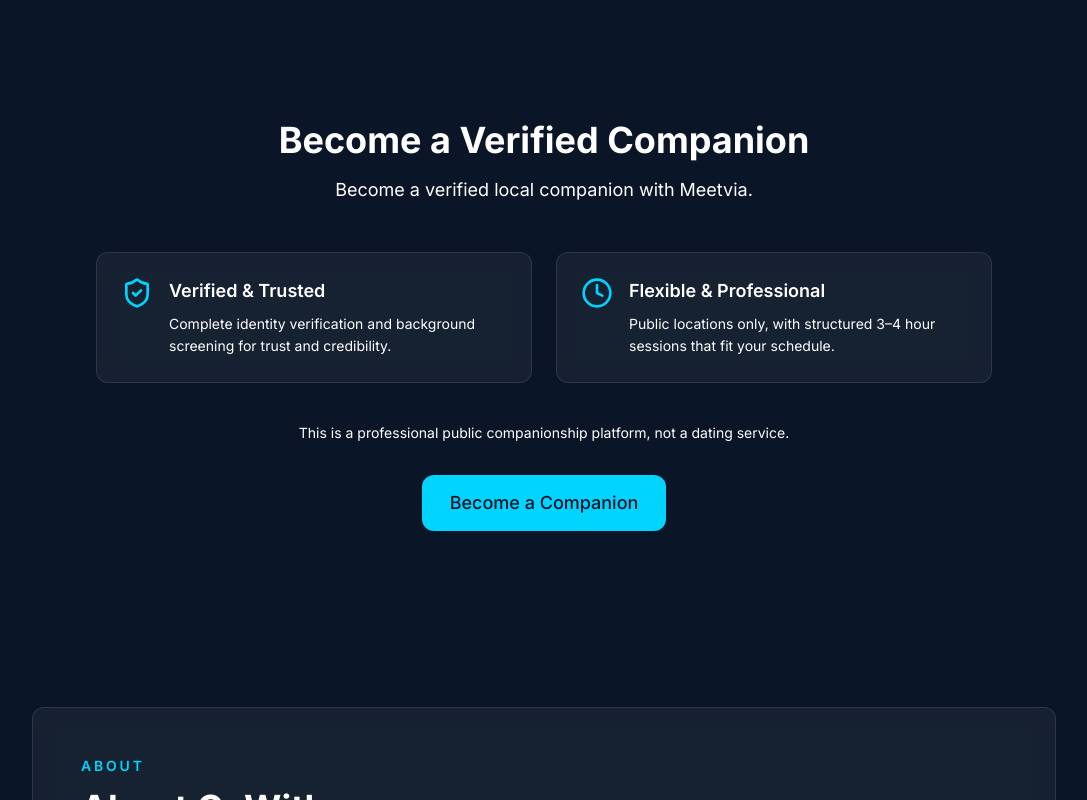
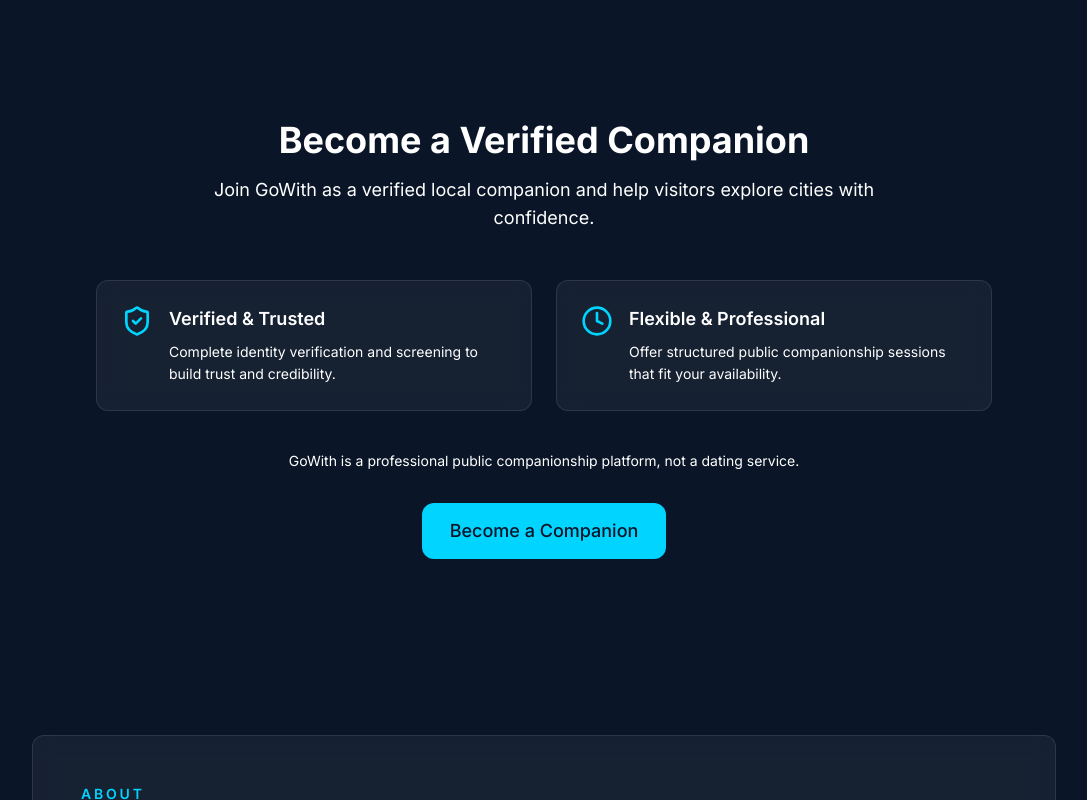
Before and after one commit to Shakir120795/meetvia, a Next.js app in the folder frontend/: page / in a window 1280 px wide. Shown: the part 1460-2260 px from the top of the page, without its empty margins (96-1183 px from the left). Built offline with nearby package versions, Linux system fonts and the light colour scheme; no server answers.

Commit message:
feat: update Become Companion branding to GoWith

```diff
--- a/frontend/src/components/home/BecomeCompanion.tsx
+++ b/frontend/src/components/home/BecomeCompanion.tsx
@@ -11,88 +11,35 @@
   const isInView = useInView(sectionRef, { once: true, margin: '-100px' });
 
   return (
-    <section ref={sectionRef} className="py-24 px-4 sm:px-6 lg:px-8">
+    <section ref={sectionRef} className="py-24 px-4 sm:px-6 lg:px-8" id="become-companion">
       <div className="max-w-4xl mx-auto">
-        <motion.div
-          initial={{ opacity: 0, y: 30 }}
-          animate={isInView ? { opacity: 1, y: 0 } : { opacity: 0, y: 30 }}
-          transition={{ duration: 0.6 }}
-          className="text-center mb-12"
-        >
-          <h2 className="text-3xl sm:text-4xl font-bold text-primary mb-4">
-            Become a Verified Companion
-          </h2>
-          <p className="text-primary/70 text-lg max-w-2xl mx-auto">
-            Become a verified local companion with Meetvia.
-          </p>
+        <motion.div initial={{ opacity: 0, y: 30 }} animate={isInView ? { opacity: 1, y: 0 } : { opacity: 0, y: 30 }} transition={{ duration: 0.6 }} className="text-center mb-12">
+          <h2 className="text-3xl sm:text-4xl font-bold text-primary mb-4">Become a Verified Companion</h2>
+          <p className="text-primary/70 text-lg max-w-2xl mx-auto">Join GoWith as a verified local companion and help visitors explore cities with confidence.</p>
         </motion.div>
 
-        {/* Benefits */}
         <div className="grid grid-cols-1 sm:grid-cols-2 gap-6 mb-10">
-          <motion.div
-            initial={{ opacity: 0, y: 30 }}
-            animate={isInView ? { opacity: 1, y: 0 } : { opacity: 0, y: 30 }}
-            transition={{ duration: 0.5, delay: 0.15 }}
-          >
+          <motion.div initial={{ opacity: 0, y: 30 }} animate={isInView ? { opacity: 1, y: 0 } : { opacity: 0, y: 30 }} transition={{ duration: 0.5, delay: 0.15 }}>
             <GlassCard className="p-6 h-full">
               <div className="flex items-start gap-4">
                 <ShieldCheck className="w-8 h-8 text-accent shrink-0" aria-hidden="true" />
-                <div>
-                  <h3 className="text-lg font-semibold text-primary mb-2">
-                    Verified &amp; Trusted
-                  </h3>
-                  <p className="text-primary/70 text-sm leading-relaxed">
-                    Complete identity verification and background screening for
-                    trust and credibility.
-                  </p>
-                </div>
+                <div><h3 className="text-lg font-semibold text-primary mb-2">Verified &amp; Trusted</h3><p className="text-primary/70 text-sm leading-relaxed">Complete identity verification and screening to build trust and credibility.</p></div>
               </div>
             </GlassCard>
           </motion.div>
-
-          <motion.div
-            initial={{ opacity: 0, y: 30 }}
-            animate={isInView ? { opacity: 1, y: 0 } : { opacity: 0, y: 30 }}
-            transition={{ duration: 0.5, delay: 0.3 }}
-          >
+          <motion.div initial={{ opacity: 0, y: 30 }} animate={isInView ? { opacity: 1, y: 0 } : { opacity: 0, y: 30 }} transition={{ duration: 0.5, delay: 0.3 }}>
             <GlassCard className="p-6 h-full">
               <div className="flex items-start gap-4">
                 <Clock className="w-8 h-8 text-accent shrink-0" aria-hidden="true" />
-                <div>
-                  <h3 className="text-lg font-semibold text-primary mb-2">
-                    Flexible &amp; Professional
-                  </h3>
-                  <p className="text-primary/70 text-sm leading-relaxed">
-                    Public locations only, with structured 3–4 hour sessions
-                    that fit your schedule.
-                  </p>
-                </div>
+                <div><h3 className="text-lg font-semibold text-primary mb-2">Flexible &amp; Professional</h3><p className="text-primary/70 text-sm leading-relaxed">Offer structured public companionship sessions that fit your availability.</p></div>
               </div>
             </GlassCard>
           </motion.div>
         </div>
 
-        {/* Notice */}
-        <motion.p
-          initial={{ opacity: 0 }}
-          animate={isInView ? { opacity: 1 } : { opacity: 0 }}
-          transition={{ duration: 0.5, delay: 0.4 }}
-          className="text-center text-primary/60 text-sm mb-8"
-        >
-          This is a professional public companionship platform, not a dating
-          service.
-        </motion.p>
-
-        {/* CTA */}
-        <motion.div
-          initial={{ opacity: 0, y: 20 }}
-          animate={isInView ? { opacity: 1, y: 0 } : { opacity: 0, y: 20 }}
-          transition={{ duration: 0.5, delay: 0.5 }}
-          className="text-center"
-        >
-          <Button href="/become-companion" variant="primary" size="lg">
-            Become a Companion
-          </Button>
+        <motion.p initial={{ opacity: 0 }} animate={isInView ? { opacity: 1 } : { opacity: 0 }} transition={{ duration: 0.5, delay: 0.4 }} className="text-center text-primary/60 text-sm mb-8">GoWith is a professional public companionship platform, not a dating service.</motion.p>
+        <motion.div initial={{ opacity: 0, y: 20 }} animate={isInView ? { opacity: 1, y: 0 } : { opacity: 0, y: 20 }} transition={{ duration: 0.5, delay: 0.5 }} className="text-center">
+          <Button href="/become-companion" variant="primary" size="lg">Become a Companion</Button>
         </motion.div>
       </div>
     </section>
```
